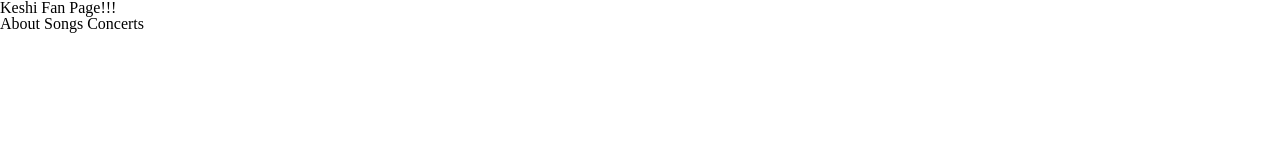
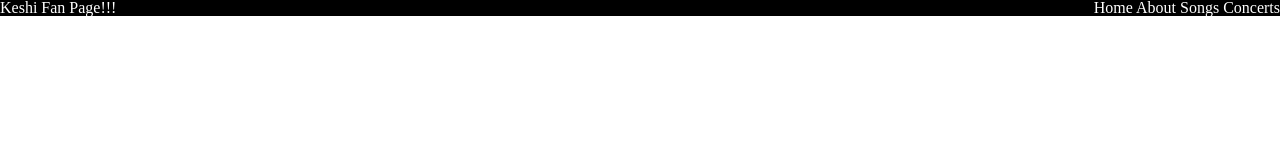
Before and after one commit to seanjung03/bog-project-1, a plain HTML site: page index.html in a window 1280 px wide. Drawn offline with Linux system fonts and the light colour scheme.

Commit message:
Add top section of each of the webpages

```diff
--- a/index.html
+++ b/index.html
@@ -8,9 +8,16 @@
     <title>Keshi</title>
   </head>
   <body>
-    <h1>Keshi Fan Page!!!</h1>
-    <a>About</a>
-    <a>Songs</a>
-    <a>Concerts</a>
+    <div class="main">
+      <div class="top">
+        <h1>Keshi Fan Page!!!</h1>
+        <div class="links">
+          <a href="index.html">Home</a>
+          <a href="about.html">About</a>
+          <a href="songs.html">Songs</a>
+          <a href="concerts.html">Concerts</a>
+        </div>
+      </div>
+    </div>
   </body>
 </html>
--- a/style.css
+++ b/style.css
@@ -129,3 +129,23 @@
 }
 
 /* End of Meyer Reset*/
+
+.main {
+  display: flex;
+  flex-direction: column;
+}
+
+.top {
+  display: flex;
+  justify-content: space-between;
+  background-color: black;
+}
+
+h1 {
+  color: white;
+}
+
+a {
+  color: white;
+  text-decoration: none;
+}
```
Also changed, not shown: about.html (+13 -1 lines), concerts.html (+13 -1 lines), songs.html (+13 -1 lines).
